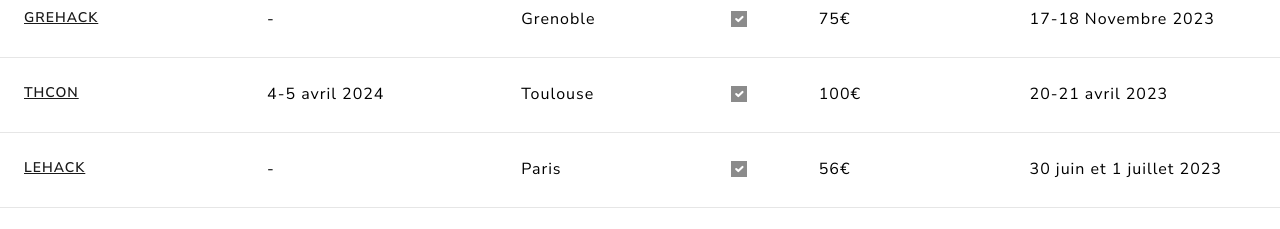
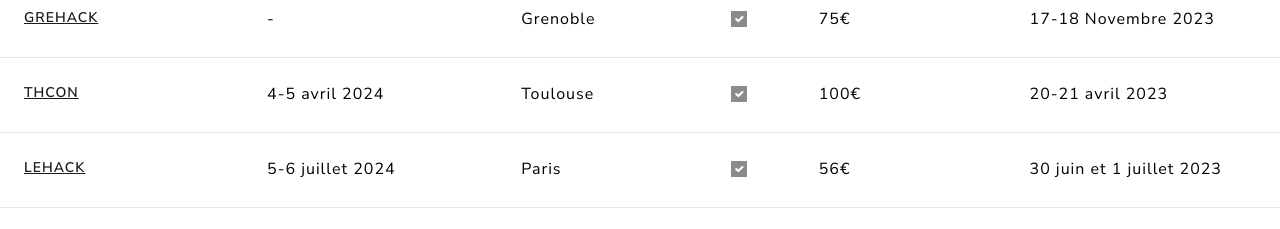
Before and after one commit to hackevent/hackevent.github.io, a plain HTML site: page index.html in a window 1280 px wide. Shown: the part 1160-1389 px from the top of the page. Drawn offline with Linux system fonts and the light colour scheme.

Commit message:
Update index.html

```diff
--- a/index.html
+++ b/index.html
@@ -123,7 +123,7 @@
   },
   {
     name:"LeHack",
-    date:"-",
+    date:"5-6 juillet 2024",
     lieu:"Paris",
     site:"https://lehack.org/",
     prix:"56€",
```
